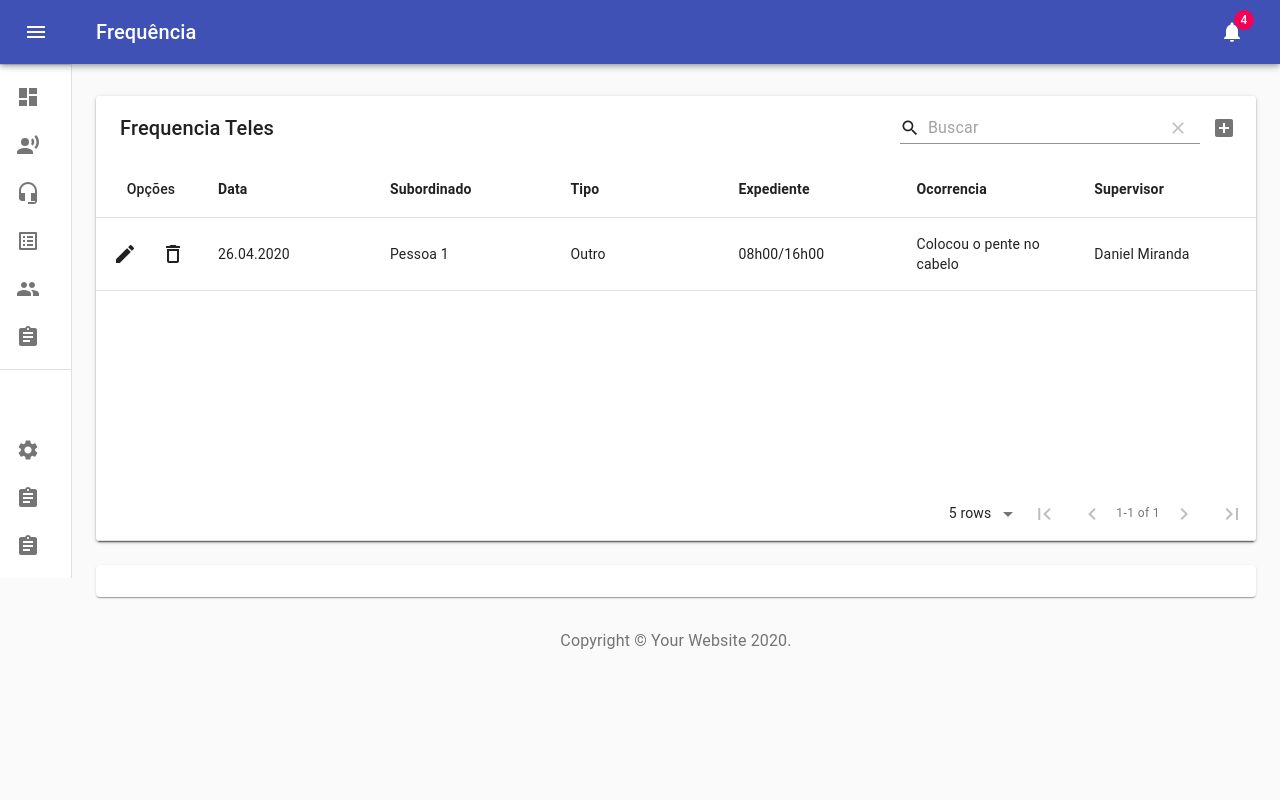
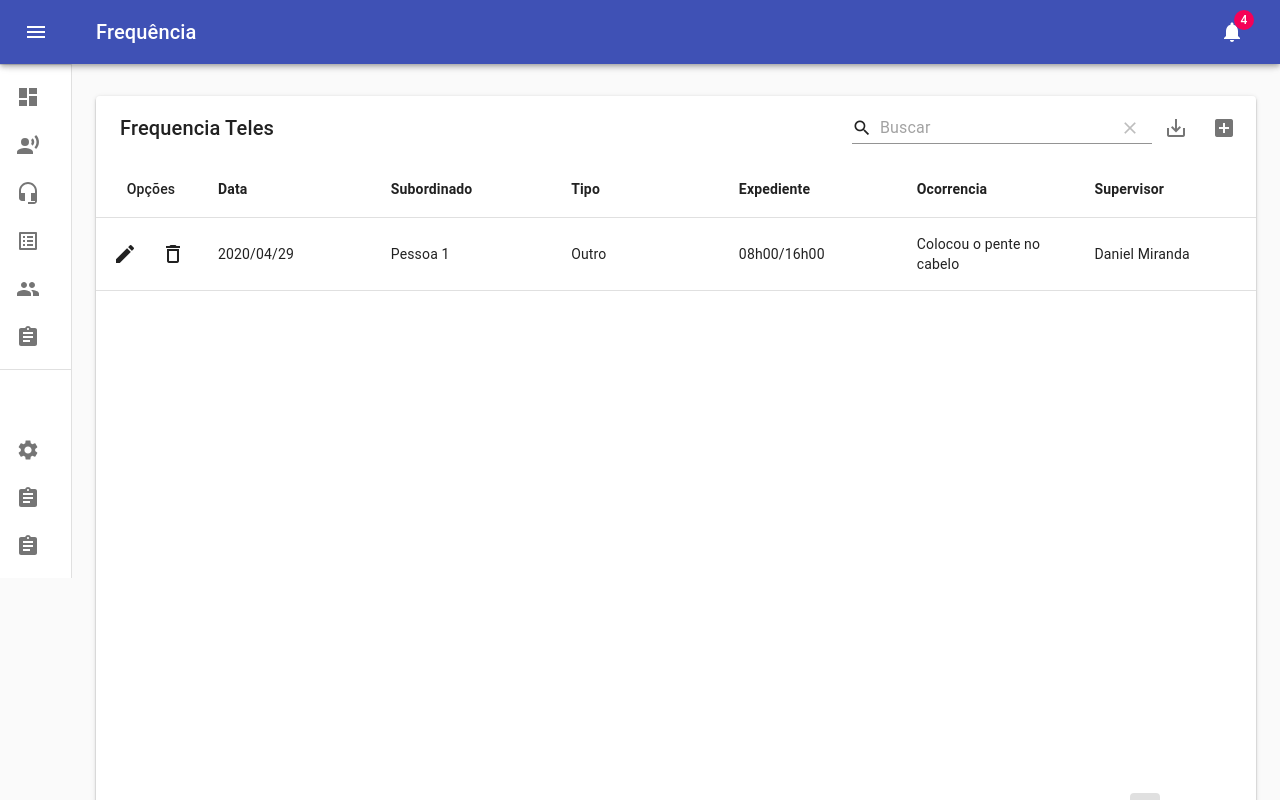
Before and after one commit to DevFigueiredo/AvaliacaoFeedback, a React (Create React App) app in the folder frontend/: page /Frequencia in a window 1280 px wide. Built offline with nearby package versions, Linux system fonts and the light colour scheme; the HTML template or start-up script is replaced by a standard one.

Commit message:
Adicionado o sistema de formulário do UnForm e Criado as validações dos campos de informações pessoais

```diff
--- /dev/null
+++ b/frontend/src/components/Form/Input.js
@@ -0,0 +1,21 @@
+import React, { useEffect, useRef } from 'react';
+import { useField } from '@unform/core';
+export default function Input({ name, ...rest }) {
+  const inputRef = useRef(null);
+  const { fieldName, defaultValue, registerField, error } = useField(name);
+
+  useEffect(() => {
+    registerField({
+      name: fieldName,
+      ref: inputRef.current,
+      path: 'value',
+    });
+  }, [fieldName, registerField]);
+
+  return (
+  <div>
+  <input ref={inputRef} defaultValue={defaultValue} {...rest} />
+   {error && <span style={{color: '#f00'}}>{error}</span>}
+   </div>
+    );
+}
--- a/frontend/src/pages/Frequencia/index.js
+++ b/frontend/src/pages/Frequencia/index.js
@@ -21,9 +21,10 @@ export default function Frequencia() {
   const [Table, setTable] = React.useState({
     columns: [
       //Colunas da tabela
-      { title: 'Data', field: 'data', type: 'date', initialEditValue:'26.04.2020', headerStyle: {fontWeight: 'bold'} },
+      { title: 'Data', field: 'data', type: 'date', initialEditValue:new Date(), headerStyle: {fontWeight: 'bold'} },
 
       { title: 'Subordinado', field: 'subordinado', headerStyle: {fontWeight: 'bold'},
+      options: {sorting: true},
       lookup: { 1: 'Pessoa 1', 2: 'Pessoa 2', 3: 'Pessoa 3', 4: 'Pessoa 4', 5: 'Pessoa 5', 6: 'Pessoa 6', 7: 'Pessoa 7' },
       },
 
@@ -43,7 +44,7 @@ export default function Frequencia() {
     ],
     data: [
       //Dados da Tabela
-      {data: '26.04.2020', tipo: 4, subordinado: 1, expediente: 1,ocorrencia: 'Colocou o pente no cabelo', supervisor: 1 },
+      {data: '2020/04/29', tipo: 4, subordinado: 1, expediente: 1,ocorrencia: 'Colocou o pente no cabelo', supervisor: 1 },
     ],
   });
 
@@ -81,21 +82,58 @@ export default function Frequencia() {
 
 localization={
   {
+
+  pagination:{
+    labelRowsSelect: 'Linhas',
+    labelRowsPerPage: 'Linhas por Página',
+    firstAriaLabel: 'Primeira Página',
+    firstTooltip: 'Primeira Página',
+    previousAriaLabel:'Página Anteiror',
+    previousTooltip: 'Página Anterior',
+    nextAriaLabel: 'Próxima Página',
+    nextTooltip: 'Próxima Página',
+    lastAriaLabel: 'Última Página',
+    lastTooltip: 'Última Página',
+
+  },
   toolbar:{
     searchTooltip: "Buscar",
-    searchPlaceholder: "Buscar"
+    searchPlaceholder: "Buscar",
+    exportAriaLabel:"Exportar",
+    exportTitle: "Exportar",
+    exportName: "Exportar Excel",
+
   },
   header: { actions: 'Opções'},
         body: {
+          addTooltip: 'Adicionar',
+          deleteTooltip: 'Excluir',
+          editTooltip: 'Editar',
+          editRow:{
+            cancelTooltip:'Cancelar',
+            saveTooltip: 'Salvar',
+            deleteText: 'Você tem certeza que irá excluir ?'
+          },
             emptyDataSourceMessage: 'Sem resultados a mostrar',
-
               filterRow: {
                 filterTooltip: 'Filtrar'
               }
         }
+
   }}
 
-   options={{ addRowPosition: 'first'}}
+   options={{
+    addRowPosition: 'first',
+    exportAllData: true,
+    exportButton: true,
+    exportFileName: 'Frequencia',
+    pageSize: 11,
+    pageSizeOptions: [5, 10, 11, 12, 15, 20, 30],
+    paginationType:'stepped',
+    exportCsv: ()=>{
+   //Criar um post com o axios enviando o Topo e Conteudo com Json para exportar a planilha
+   }
+  }}
 
      //Titulo da Tabela
       title="Frequencia Teles"
--- /dev/null
+++ b/frontend/src/pages/NovoFuncionario/index.js
@@ -0,0 +1,161 @@
+import React, {useRef} from 'react';
+//Importado os itens necessários para criar as divisoes do site
+import { Container, Grid, Box, Paper, CssBaseline } from '@material-ui/core';
+//Importado o Copyright do rodape do site
+import Copyright from '../../components/Copyright';
+//Importado o CSS Global do Site
+import {Global} from '../../global';
+//Importado o Menu do site
+import NavbarMenu from '../../components/NavbarMenu/';
+//Importado o componente que modifica o HEAD do site
+import {Helmet} from 'react-helmet';
+
+//Importado o Unform da Rockeseat
+import { Form } from '@unform/web';
+import {Scope} from '@unform/core';
+import Input from '../../components/Form/Input'
+//Importado o yup para realizar validações no formulário
+import * as Yup from 'yup';
+
+
+const useStyles = Global;
+
+export default function NovoFuncionario() {
+  //Titulo do site
+  const titulo = "Novo Funcionário"
+  //Puxa estilo do site
+  const classes = useStyles();
+
+
+
+  const formRef = useRef(null);
+//Funcao que envia os dados do formulário em JSON
+//Reset serve para limpar o formulário após realizar o envio.
+//Data serve para receber os dados de dentro do formulario
+async function handleSubmit(data, {reset}){
+  try {
+    const schema = Yup.object().shape({
+
+     //Validação das informações Pessoais
+     infoPessoais: Yup.object().shape({
+      nome: Yup.string().required('Nome é Obrigatório'),
+      email: Yup.string().email('Digite um e-mail válido').required('Email é Obrigatório'),
+      nascimento:Yup.string().required("Data é obrigatório"),
+      rg: Yup.string().required('Rg é Obrigatório'),
+      cpf: Yup.string().required('CPF é Obrigatório'),
+      VA: Yup.string().required('Vale Alimentação é Obrigatório'),
+      VT: Yup.string().required('Vale Transporte é Obrigatório'),
+      nomeMae: Yup.string().required('Nome da Mãe é Obrigatório'),
+      tamUniforme: Yup.string().required('Tamanho do Uniforme é Obrigatório'),
+      sexo: Yup.string().required('Sexo é Obrigatório'),
+    })
+    });
+    await schema.validate(data, {
+      abortEarly: false,//Serve para validar todos os campos deixando e False, se deixar em true ele irá validar apenas o primeiro que enconrar o erro
+    });
+    // Validação Autorizada
+    console.log(data);
+    //Limpa os erros se tiver algum
+    formRef.current.setErrors({});
+
+  } catch (err) {
+    if (err instanceof Yup.ValidationError) {
+      // Validação Falhou
+      console.log(err);
+      const errorMessages = {};
+      err.inner.forEach(error=>{
+        errorMessages[error.path] = error.message;
+      })
+      formRef.current.setErrors(errorMessages);
+    }
+  }
+
+}
+const initialData = {
+  email: 'danielmirandacanal@gmail.com'
+}
+
+
+  return (
+    <div className={classes.root}>
+      <Helmet><title>{titulo}</title></Helmet>
+
+      {/* O CSS Baseline é para o MaterialUI manter as mudanças de css e responsividade do site*/}
+      <CssBaseline />
+
+       {/* Inserido o Menu do site */}
+      <NavbarMenu titulo={titulo}/>
+      {/* Todo o conteudo do site fica dentro do Main*/}
+      <main className={classes.content}>
+        <div className={classes.appBarSpacer} />
+
+        <Container maxWidth="lg" className={classes.container}>
+            {/* GRID Container é como uma Div com a centralzação do container. "spacing" serve para espaçar abaixo da grid*/}
+          <Grid container spacing={3}>
+
+            <Grid item xs={12} >
+              <Paper className={classes.paper}>
+          {/*Formulário de Cadastro de tele atendente*/}
+          <Form ref={formRef} initialData={initialData} onSubmit={handleSubmit}>
+          <Scope path="infoPessoais">
+          <Input name="nome" />
+          <Input name="email" />
+          <Input name="nascimento" />
+          <Input name="rg" />
+          <Input name="cpf" />
+          <Input name="VA" />
+          <Input name="VT" />
+          <Input name="nomeMae" />
+          <Input name="tamUniforme" />
+          <Input name="sexo" />
+          </Scope>
+
+           <Scope path="endereco">
+          <Input name="logradouro" />
+          <Input name="numero" />
+          <Input name="bairro" />
+          <Input name="cidade" />
+          <Input name="cep" />
+          <Input name="complemento" />
+          </Scope>
+
+          <Scope path="reservista">
+          <Input name="numero" />
+          <Input name="categoria" />
+          </Scope>
+
+          <Scope path="carteiraHabilitacao">
+          <Input name="numero" />
+          <Input name="categoria" />
+          </Scope>
+          <Scope path="CTPS">
+          <Input name="numero" />
+          <Input name="serie" />
+          <Input name="uf" />
+          </Scope>
+          <Scope path="infoBancaria">
+          <Input name="numBanco" />
+          <Input name="banco" />
+          <Input name="agencia" />
+          <Input name="contaCorrente" />
+          </Scope>
+
+          <button type="submit" >Enviar</button>
+          </Form>
+              </Paper>
+            </Grid>
+            {/* Recent Orders */}
+            <Grid item xs={12}>
+              <Paper className={classes.paper}>
+
+              </Paper>
+            </Grid>
+          </Grid>
+          <Box pt={4}>
+          <Copyright />
+          </Box>
+        </Container>
+      </main>
+    </div>
+  );
+}
--- a/frontend/src/routes.js
+++ b/frontend/src/routes.js
@@ -6,15 +6,16 @@ import { BrowserRouter,Switch,Route } from "react-router-dom";
 //Importação das Páginas
 import Login from './pages/Login';
 import Funcionarios from './pages/Funcionarios';
+import NovoFuncionario from './pages/NovoFuncionario';
 import Frequencia from './pages/Frequencia';
 import Inicio from './pages/Inicio';
 
 export default function Routes(){
     return(
-
     <BrowserRouter >
     <Switch>
     <Route path="/" exact component={Login} title="Inicio"/>
+    <Route path="/Funcionarios/Novo" component={NovoFuncionario}/>
     <Route path="/Funcionarios" component={Funcionarios}/>
     <Route path="/Inicio" component={Inicio}/>
     <Route path="/Frequencia" component={Frequencia}/> </Switch>
```
Also changed, not shown: frontend/package.json (+7 -1 lines), frontend/src/components/Form/index.js (added), 1 other file (tests, documents, lock files or other folders).
